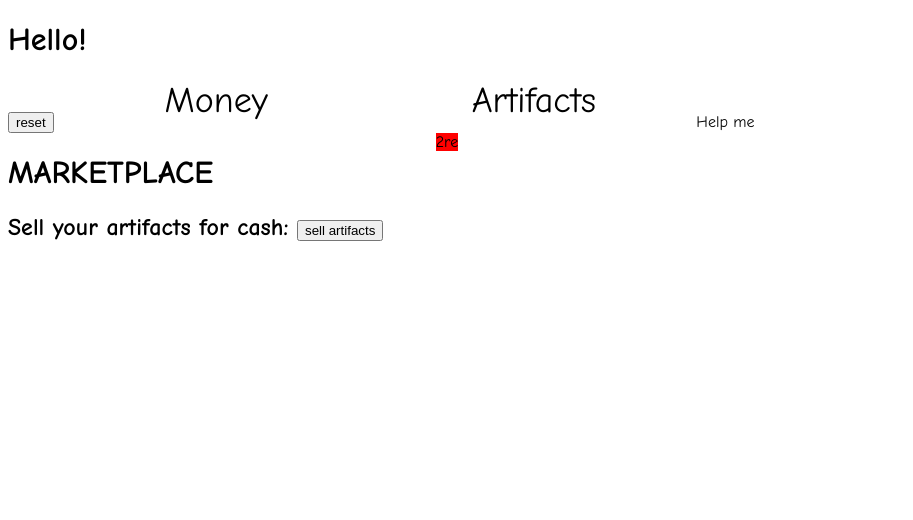
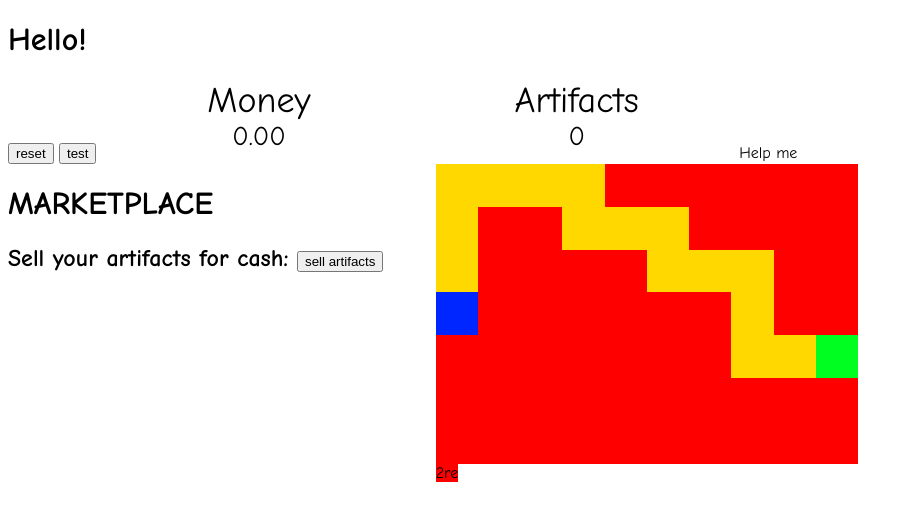
Before and after one commit to Howardhowardhoward/gamefuntime, a website: page index.html in a window 1280 px wide. Shown: the whole page, without its empty margins (0-913 px from the left). Drawn offline with Linux system fonts and the light colour scheme.

Commit message:
trying to make it better

```diff
--- a/config.js
+++ b/config.js
@@ -18,7 +18,7 @@ function newGame() {
 
             //Money variables
             money: 0,
-            bankColor: black,
+            bankColor: "black",
             interestRate: 1.00,
             // Interest rate is 1.00 for now, but will be changed later
             interestDisplay: "none",
--- a/index.html
+++ b/index.html
@@ -11,6 +11,7 @@
 <body>
     <h1>Hello!</h1>
     <button id="reset" onclick="deleteSave()">reset</button>
+    <button id="test" onclick="testMap(testThing)">test</button>
     <div class="finances">
         <div class="left" id="left">
             Money
--- a/main.js
+++ b/main.js
@@ -272,9 +272,8 @@ window.setInterval(function () {
 }, 1000);
 
 testThing = matrix();
-testMap(testThing);
+
 function testMap(map) {
-
     var iter = 0;
     var row = game.global.startX;
     var col = game.global.startY;
```
